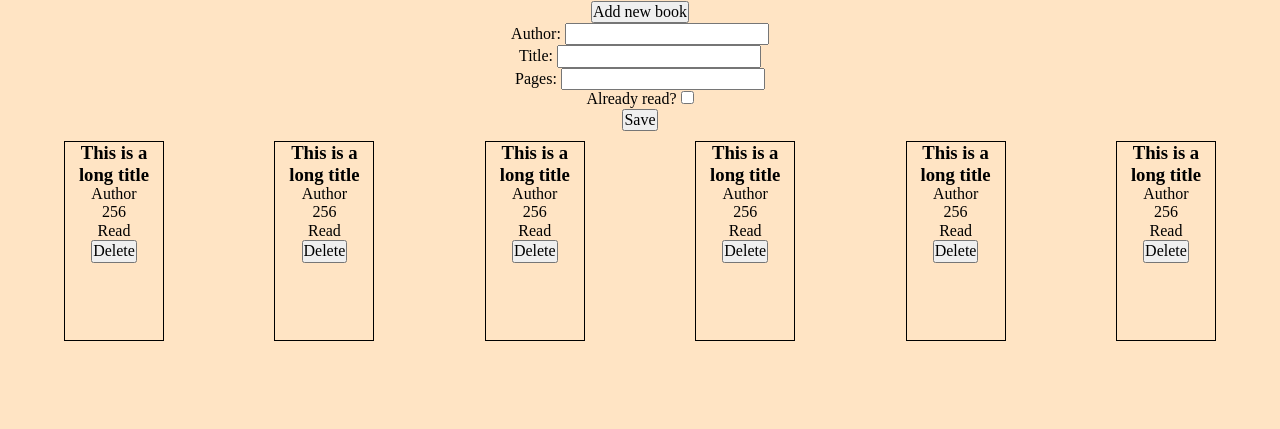
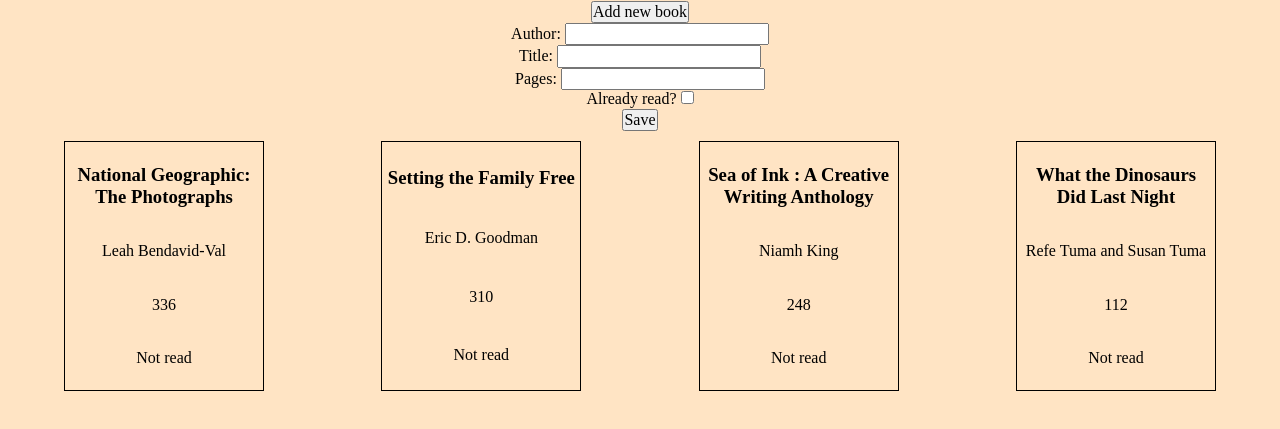
Before and after one commit to NewIncome/mv_library, a plain HTML site: page index.html in a window 1280 px wide. Shown: the part 79-508 px from the top of the page. Drawn offline with Linux system fonts and the light colour scheme.

Commit message:
Add default books: - remove html book layout elements - add some CSS for book info presentation - add add HTML elements to DOM according to default book info

```diff
--- a/index.html
+++ b/index.html
@@ -23,51 +23,8 @@
        <input type="submit" value="Save">
     </form>
   </div>
-  <section class="sec book-sec">
-    <div class="book">
-      <h3 class="">This is a long title</h3>
-      <p class="">Author</p>
-      <p class="">256</p>
-      <p class="">Read</p>
-      <button class="">Delete</button>
-    </div>
+  <section class="sec book-sec" id="bookshelf">
 
-    <div class="book">
-      <h3 class="">This is a long title</h3>
-      <p class="">Author</p>
-      <p class="">256</p>
-      <p class="">Read</p>
-      <button class="">Delete</button>
-    </div>
-
-    <div class="book">
-      <h3 class="">This is a long title</h3>
-      <p class="">Author</p>
-      <p class="">256</p>
-      <p class="">Read</p>
-      <button class="">Delete</button>
-    </div>
-    <div class="book">
-      <h3 class="">This is a long title</h3>
-      <p class="">Author</p>
-      <p class="">256</p>
-      <p class="">Read</p>
-      <button class="">Delete</button>
-    </div>
-    <div class="book">
-      <h3 class="">This is a long title</h3>
-      <p class="">Author</p>
-      <p class="">256</p>
-      <p class="">Read</p>
-      <button class="">Delete</button>
-    </div>
-    <div class="book">
-      <h3 class="">This is a long title</h3>
-      <p class="">Author</p>
-      <p class="">256</p>
-      <p class="">Read</p>
-      <button class="">Delete</button>
-    </div>
   </section>
 
   <script src="script.js"></script>
--- a/script.js
+++ b/script.js
@@ -1,7 +1,7 @@
 let myLibrary = [];
 let countId = 1
 
-function Book(author, title, numPages, read) {
+function Book(title, author, numPages, read = false) {
   this.id = countId
   this.author = author
   this.title = title
@@ -10,7 +10,8 @@ function Book(author, title, numPages, read) {
   countId++
 }
 
-function addBookToLibrary(book) {
+function addBookToLibrary(title, author, numPages, read = false) {
+  let book = new Book(title, author, numPages, read);
   if (myLibrary.push(book)) return true
 
   return false
@@ -26,6 +27,42 @@ function removeBookFromLibrary(book) {
   }
 }
 
+function displayDefaultBooks() {
+  addBookToLibrary('National Geographic: The Photographs', 'Leah Bendavid-Val', 336);
+  addBookToLibrary('Setting the Family Free', 'Eric D. Goodman', 310);
+  addBookToLibrary('Sea of Ink : A Creative Writing Anthology ', 'Niamh King', 248);
+  addBookToLibrary('What the Dinosaurs Did Last Night ', 'Refe Tuma and Susan Tuma', 112);
+}
+
 //let book= new Book(all elements)
 //if removeBookFromLibrary()
 //remove the book from DOM
+
+// DOM Manipulation
+function render() {
+  myLibrary.forEach(book => {
+    const div = document.createElement('div'); // to create the book div
+    div.classList.add('book');
+
+    const divTitle = document.createElement('h3'); // to create the book title
+    divTitle.innerHTML = book.title;
+    div.appendChild(divTitle);
+
+    const divAuthor = document.createElement('p'); // to create the author
+    divAuthor.innerHTML = book.author;
+    div.appendChild(divAuthor);
+
+    const divPages = document.createElement('p'); // to create the pages
+    divPages.innerHTML = book.numPages;
+    div.appendChild(divPages);
+
+    const divRead = document.createElement('p'); // to create the read text
+    divRead.innerHTML = book.read ? 'Read' : 'Not read';
+    div.appendChild(divRead);
+
+    document.getElementById('bookshelf').appendChild(div);
+  });
+}
+
+displayDefaultBooks();
+render();
--- a/style.css
+++ b/style.css
@@ -17,8 +17,12 @@ body {
 
 .book {
   border: 1px solid #000;
-  height: 200px;
-  width: 100px;
+  display: flex;
+  flex-direction: column;
+  justify-content: space-around;
+  height: 250px;
+  padding: 5px;
+  width: 200px;
 }
 
 .book-sec{
```
